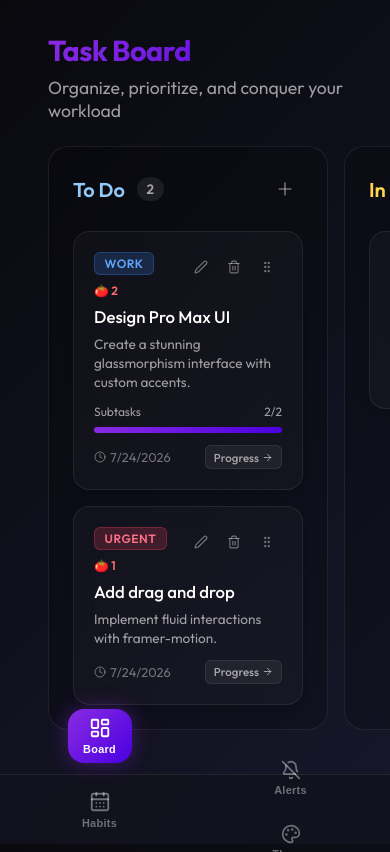
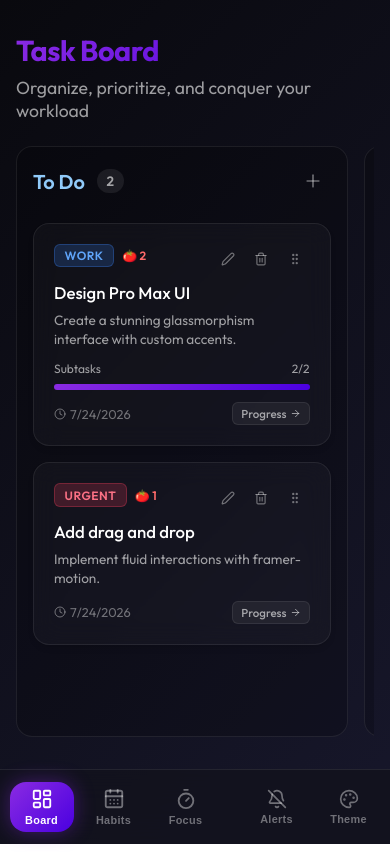
Before and after one commit to pikri-beep/to-do-app, a React (Vite) app: page / in a window 390 px wide. Built offline with nearby package versions, Linux system fonts and the light colour scheme.

Commit message:
Fix mobile responsive layout and UI/UX issues

```diff
--- a/src/App.jsx
+++ b/src/App.jsx
@@ -49,24 +49,15 @@ function App() {
   return (
     <div className="app-container">
       {/* Sidebar / Mobile Bottom Navigation */}
-      <div className="sidebar-nav" style={{
-        width: '90px',
-        borderRight: '1px solid var(--glass-border)',
-        display: 'flex',
-        flexDirection: 'column',
-        alignItems: 'center',
-        padding: '1.5rem 0',
-        justifyContent: 'space-between',
-        gap: '1.5rem'
-      }}>
-        <div style={{ display: 'flex', flexDirection: 'column', gap: '1.25rem', width: '100%', alignItems: 'center' }}>
+      <div className="sidebar-nav">
+        <div className="sidebar-nav-group">
           <NavItem icon={<LayoutDashboard size={22} />} label="Board" active={activeTab === 'kanban'} onClick={() => setActiveTab('kanban')} title="Task Kanban Board" />
           <NavItem icon={<CalendarDays size={22} />} label="Habits" active={activeTab === 'calendar'} onClick={() => setActiveTab('calendar')} title="Multi-Habit Tracker" />
           <NavItem icon={<Timer size={22} />} label="Focus" active={activeTab === 'pomodoro'} onClick={() => setActiveTab('pomodoro')} title="Pomodoro Timer" />
         </div>
 
         {/* Bottom Actions: Theme & Notifications */}
-        <div style={{ display: 'flex', flexDirection: 'column', gap: '0.75rem', alignItems: 'center', width: '100%' }}>
+        <div className="sidebar-nav-group sidebar-bottom-group">
           <NavItem
             icon={notifPermission === 'granted' ? <Bell size={20} color="var(--accent-color)" /> : <BellOff size={20} />}
             label="Alerts"
@@ -88,7 +79,7 @@ function App() {
                 animate={{ opacity: 1, x: 0 }}
                 exit={{ opacity: 0, x: -20 }}
                 transition={{ duration: 0.2 }}
-              style={{ flex: 1, display: 'flex', flexDirection: 'column', paddingLeft: '2rem' }}
+                className="main-content-inner"
               >
               <div className="header" style={{ padding: '2rem 2rem 1.5rem 0' }}>
                 <div>
@@ -107,7 +98,7 @@ function App() {
                 animate={{ opacity: 1, x: 0 }}
                 exit={{ opacity: 0, x: -20 }}
                 transition={{ duration: 0.2 }}
-              style={{ flex: 1, display: 'flex', flexDirection: 'column', paddingLeft: '2rem' }}
+                className="main-content-inner"
               >
               <Calendar />
             </motion.div>
@@ -120,7 +111,7 @@ function App() {
                 animate={{ opacity: 1, x: 0 }}
                 exit={{ opacity: 0, x: -20 }}
                 transition={{ duration: 0.2 }}
-              style={{ flex: 1, display: 'flex', flexDirection: 'column', paddingLeft: '2rem' }}
+                className="main-content-inner"
               >
               <Pomodoro />
             </motion.div>
@@ -143,7 +134,7 @@ function NavItem({ icon, label, active, onClick, title }) {
         color: active ? 'white' : 'var(--text-muted)',
         border: 'none',
         width: '64px',
-        padding: '0.5rem 0',
+        padding: '0.4rem 0',
         borderRadius: '16px',
         display: 'flex',
         flexDirection: 'column',
@@ -153,6 +144,7 @@ function NavItem({ icon, label, active, onClick, title }) {
         cursor: 'pointer',
         boxShadow: active ? 'var(--shadow-glow)' : 'none',
         transition: 'all 0.2s ease',
+        WebkitTapHighlightColor: 'transparent',
       }}
     >
       {icon}
--- a/src/index.css
+++ b/src/index.css
@@ -56,6 +56,10 @@ body {
   overflow-x: hidden;
   -webkit-font-smoothing: antialiased;
   background-attachment: fixed;
+  padding-top: env(safe-area-inset-top);
+  padding-bottom: env(safe-area-inset-bottom);
+  padding-left: env(safe-area-inset-left);
+  padding-right: env(safe-area-inset-right);
 }
 
 .app-container {
@@ -64,6 +68,39 @@ body {
   min-height: 100vh;
   display: flex;
 }
+
+/* Sidebar Styling */
+.sidebar-nav {
+  width: 90px;
+  border-right: 1px solid var(--glass-border);
+  display: flex;
+  flex-direction: column;
+  align-items: center;
+  padding: 1.5rem 0;
+  justify-content: space-between;
+  gap: 1.5rem;
+}
+
+.sidebar-nav-group {
+  display: flex;
+  flex-direction: column;
+  gap: 1.25rem;
+  width: 100%;
+  align-items: center;
+}
+
+.sidebar-bottom-group {
+  gap: 0.75rem;
+}
+
+/* Main Content Inner Layout */
+.main-content-inner {
+  flex: 1;
+  display: flex;
+  flex-direction: column;
+  padding-left: 2rem;
+}
+
 
 .header {
   padding: 2rem 2rem 1.5rem 0;
@@ -145,6 +182,7 @@ body {
   overflow-x: auto;
   padding-bottom: 2rem;
   min-height: 500px;
+  scroll-behavior: smooth;
 }
 
 .column-container {
@@ -401,17 +439,18 @@ body {
 /* Mobile Responsiveness */
 @media (max-width: 768px) {
   .app-container {
-    flex-direction: column-reverse;
+    flex-direction: column;
   }
 
+  /* Bottom Navigation Bar */
   .sidebar-nav {
-    width: 100% !important;
-    height: 70px !important;
-    border-right: none !important;
-    border-top: 1px solid var(--glass-border) !important;
-    flex-direction: row !important;
-    justify-content: space-around !important;
-    padding: 0 1rem !important;
+    width: 100%;
+    height: 75px;
+    border-right: none;
+    border-top: 1px solid var(--glass-border);
+    flex-direction: row;
+    justify-content: space-around;
+    padding: 0 0.5rem;
     position: fixed;
     bottom: 0;
     left: 0;
@@ -419,30 +458,59 @@ body {
     backdrop-filter: blur(16px);
     -webkit-backdrop-filter: blur(16px);
     z-index: 999;
+    padding-bottom: env(safe-area-inset-bottom);
+  }
+
+  .sidebar-nav-group {
+    flex-direction: row;
+    gap: 0.5rem;
+    width: auto;
   }
 
   .main-content {
-    padding-left: 1rem !important;
-    padding-bottom: 90px !important;
+    padding-bottom: calc(75px + env(safe-area-inset-bottom));
+  }
+
+  .main-content-inner {
+    padding-left: 1rem;
+    padding-right: 1rem;
   }
 
   .header {
-    padding-right: 1rem !important;
+    padding-right: 0;
+    padding-left: 0;
+    padding-top: 1.5rem;
   }
 
   .header h1 {
     font-size: 1.8rem;
   }
 
+  /* Kanban Mobile Horizontal Snap */
   .kanban-board {
     gap: 1rem;
+    scroll-snap-type: x mandatory;
+    padding-right: 1rem;
+    -webkit-overflow-scrolling: touch;
+  }
+
+  /* Hide scrollbar for a cleaner mobile feel */
+  .kanban-board::-webkit-scrollbar {
+    display: none;
+  }
+  .kanban-board {
+    -ms-overflow-style: none;
+    scrollbar-width: none;
   }
 
   .column-container {
-    min-width: 280px;
+    min-width: 85vw;
+    scroll-snap-align: center;
+    border-radius: 16px;
+    padding: 1rem;
   }
 
   .calendar-view {
-    padding-right: 1rem !important;
+    padding-right: 0;
   }
 }
```
Lines whose indentation alone changed are shown as unchanged.
